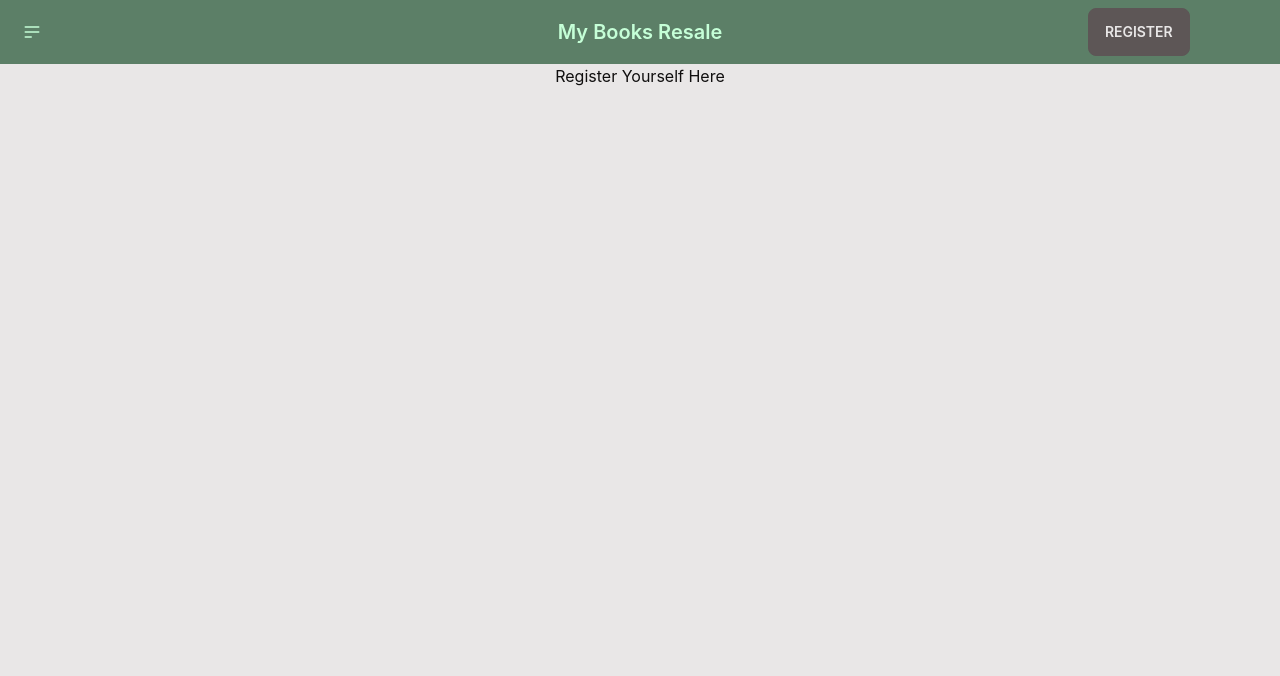
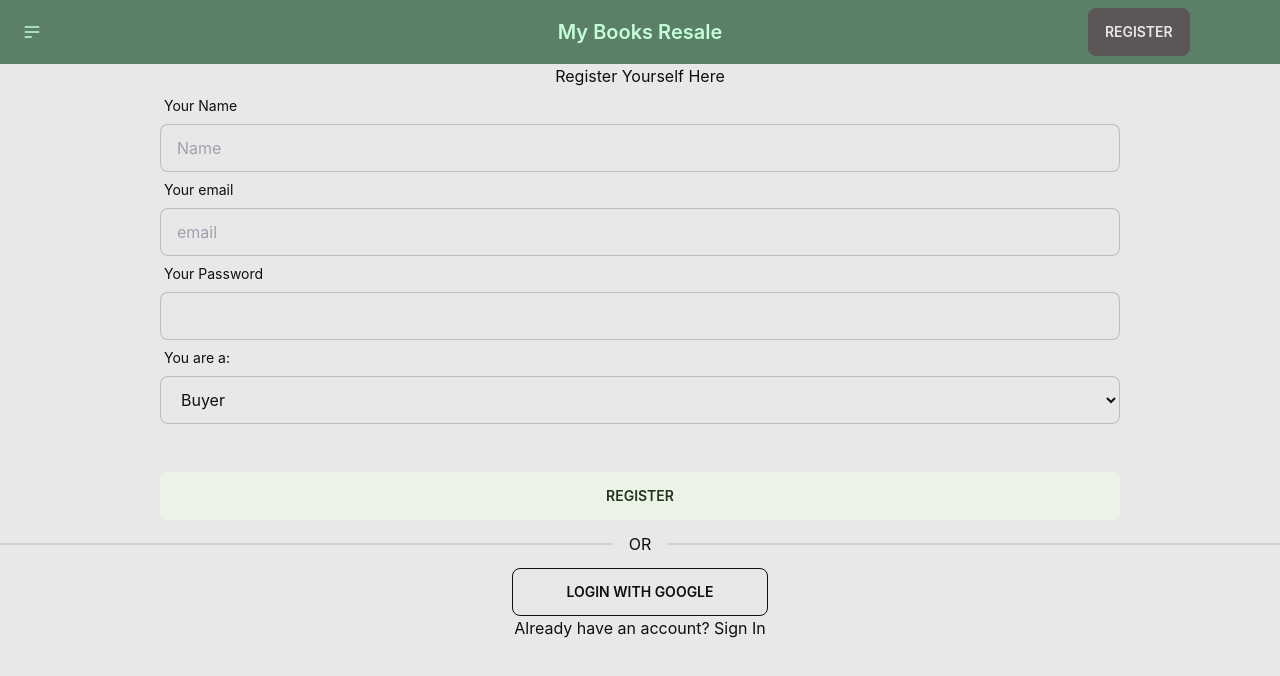
Before and after one commit to TahmidTaki/Books-Wonder-Land_client, a React (Create React App) app: page /signup in a window 1280 px wide. Shown: the top 676 px of the page. Built offline with nearby package versions, Linux system fonts and the light colour scheme; no server answers.

Commit message:
user registration and set in DB

```diff
--- a/src/Pages/SignUp/SignUp.js
+++ b/src/Pages/SignUp/SignUp.js
@@ -1,9 +1,117 @@
-import React from "react";
+import React, { useContext } from "react";
+import { useForm } from "react-hook-form";
+import { Link } from "react-router-dom";
+import { AuthContext } from "../../contexts/AuthProvider";
+import toast from "react-hot-toast";
 
 const SignUp = () => {
+  const {
+    register,
+    handleSubmit,
+    formState: { errors },
+  } = useForm();
+
+  const { user, createUser, updateUser } = useContext(AuthContext);
+
+  //save user info to database
+  const addUserDatabase = (name, email, role) => {
+    const user = { name, email, role };
+    console.log("from: ", user);
+    fetch("http://localhost:5000/users", {
+      method: "POST",
+      headers: { "content-type": "application/json" },
+      body: JSON.stringify(user),
+    })
+      .then((res) => res.json())
+      .then((data) => {
+        console.log(data);
+      });
+  };
+
+  //firebase sign up function
+  const handleSignUp = (info) => {
+    console.log(info);
+    createUser(info.email, info.password)
+      .then((res) => {
+        const user = res.user;
+        console.log(user);
+        toast("user created successfully");
+        const userInfo = {
+          displayName: info.name,
+        };
+        updateUser(userInfo)
+          .then(() => {
+            addUserDatabase(info.name, info.email, info.role);
+            console.log(user);
+          })
+          .catch((err) => console.log(err));
+      })
+      .catch((err) => console.log(err));
+  };
+
   return (
     <div>
       <h3>Register Yourself Here</h3>
+      <form className="form-control mx-auto w-3/4" onSubmit={handleSubmit(handleSignUp)}>
+        {/* register your input into the hook by invoking the "register" function */}
+        <label className="label">
+          <span className="label-text">Your Name</span>
+        </label>
+        <input
+          type="text"
+          className="input input-bordered w-full"
+          placeholder="Name"
+          {...register("name", {
+            required: true,
+          })}
+        />
+
+        <label className="label">
+          <span className="label-text">Your email</span>
+        </label>
+        <input
+          required
+          type="email"
+          className="input input-bordered w-full"
+          placeholder="email"
+          {...register("email", {
+            required: true,
+          })}
+        />
+
+        <label className="label">
+          <span className="label-text">Your Password</span>
+        </label>
+        <input
+          className="input input-bordered w-full"
+          type="password"
+          defaultValue=""
+          {...register("password", {
+            required: "Password is Required",
+            minLength: { value: 6, message: "Must Be 6 characters at least" },
+          })}
+        />
+        {errors.password && <p className="text-red-500">{errors.password.message}</p>}
+        <label className="label">
+          <span className="label-text">You are a:</span>
+        </label>
+        <select
+          className="input input-bordered w-full"
+          {...register("role", {
+            required: true,
+          })}
+        >
+          <option value="buyer">Buyer</option>
+          <option value="seller">Seller</option>
+        </select>
+
+        <input className="btn btn-secondary mt-12" type="submit" value="Register" />
+      </form>
+      <div className="divider">OR</div>
+      <button className="btn btn-outline btn-wide">Login with Google</button>
+      <p>
+        Already have an account? <Link to="/login">Sign In</Link>
+      </p>
     </div>
   );
 };
--- /dev/null
+++ b/src/contexts/AuthProvider.js
@@ -0,0 +1,43 @@
+import React, { createContext, useEffect, useState } from "react";
+import {
+  createUserWithEmailAndPassword,
+  getAuth,
+  onAuthStateChanged,
+  updateProfile,
+} from "firebase/auth";
+import app from "../Firebase/firebase.config";
+
+export const AuthContext = createContext();
+const auth = getAuth(app);
+
+const AuthProvider = ({ children }) => {
+  const [user, setUser] = useState(null);
+  const [loading, setLoading] = useState(true);
+
+  const createUser = (email, password) => {
+    setLoading(true);
+    return createUserWithEmailAndPassword(auth, email, password);
+  };
+
+  const updateUser = (userInfo) => {
+    setLoading(true);
+    return updateProfile(auth.currentUser, userInfo);
+  };
+
+  /* observer of users */
+  useEffect(() => {
+    const unsubscribe = onAuthStateChanged(auth, (currentUser) => {
+      console.log("checking user..");
+      setUser(currentUser);
+      setLoading(false);
+    });
+
+    return () => unsubscribe();
+  }, []);
+
+  const authInfo = { createUser, updateUser, user, loading };
+
+  return <AuthContext.Provider value={authInfo}>{children}</AuthContext.Provider>;
+};
+
+export default AuthProvider;
--- a/src/index.js
+++ b/src/index.js
@@ -1,13 +1,16 @@
-import React from 'react';
-import ReactDOM from 'react-dom/client';
-import './index.css';
-import App from './App';
-import reportWebVitals from './reportWebVitals';
+import React from "react";
+import ReactDOM from "react-dom/client";
+import "./index.css";
+import App from "./App";
+import reportWebVitals from "./reportWebVitals";
+import AuthProvider from "./contexts/AuthProvider";
 
-const root = ReactDOM.createRoot(document.getElementById('root'));
+const root = ReactDOM.createRoot(document.getElementById("root"));
 root.render(
   <React.StrictMode>
-    <App />
+    <AuthProvider>
+      <App />
+    </AuthProvider>
   </React.StrictMode>
 );
 
```
